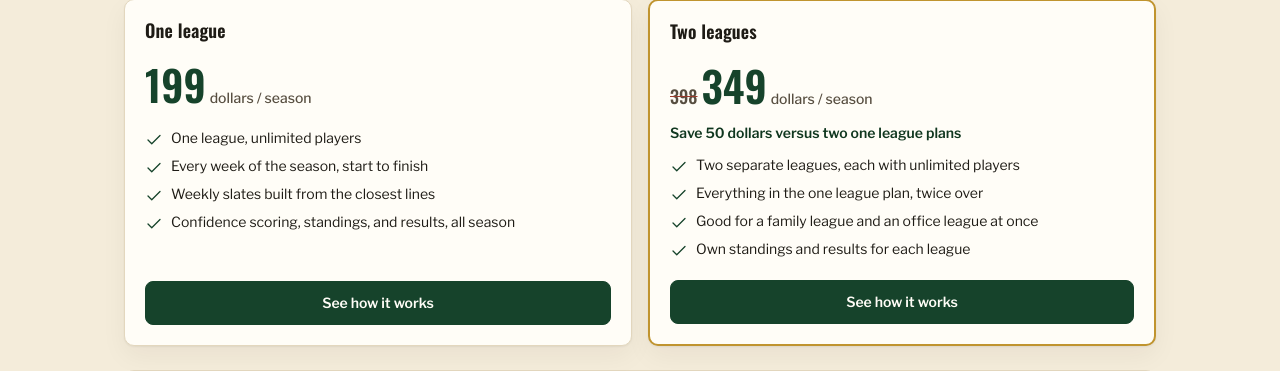
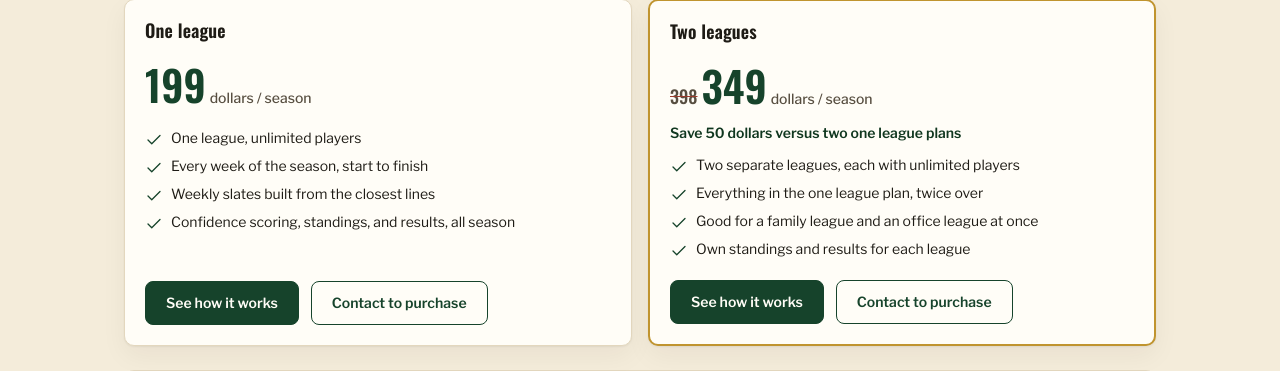
Before and after one commit to jakespencer6596-debug/picksportplus, a Python web app: template app/templates/public/pricing.html in a window 1280 px wide. Shown: the part 220-591 px from the top of the page. Run offline with Jinja, Linux system fonts and the light colour scheme; the template is opened without the code that fills it, so the values that code supplies are empty.

Commit message:
feat: add Contact to purchase button on pricing cards

```diff
--- a/app/templates/public/pricing.html
+++ b/app/templates/public/pricing.html
@@ -34,7 +34,10 @@ Let me know if you want a hand getting your first week set up.
       <li>{{ ic.icon("check", 18) }}<span>Weekly slates built from the closest lines</span></li>
       <li>{{ ic.icon("check", 18) }}<span>Confidence scoring, standings, and results, all season</span></li>
     </ul>
-    <a class="btn btn-primary" href="/how-it-works">See how it works</a>
+    <div class="row">
+      <a class="btn btn-primary" href="/how-it-works">See how it works</a>
+      <a class="btn btn-secondary" href="/contact">Contact to purchase</a>
+    </div>
   </article>
 
   <article class="pricing-card is-featured">
@@ -49,7 +52,10 @@ Let me know if you want a hand getting your first week set up.
       <li>{{ ic.icon("check", 18) }}<span>Good for a family league and an office league at once</span></li>
       <li>{{ ic.icon("check", 18) }}<span>Own standings and results for each league</span></li>
     </ul>
-    <a class="btn btn-primary" href="/how-it-works">See how it works</a>
+    <div class="row">
+      <a class="btn btn-primary" href="/how-it-works">See how it works</a>
+      <a class="btn btn-secondary" href="/contact">Contact to purchase</a>
+    </div>
   </article>
 </div>
 
```
